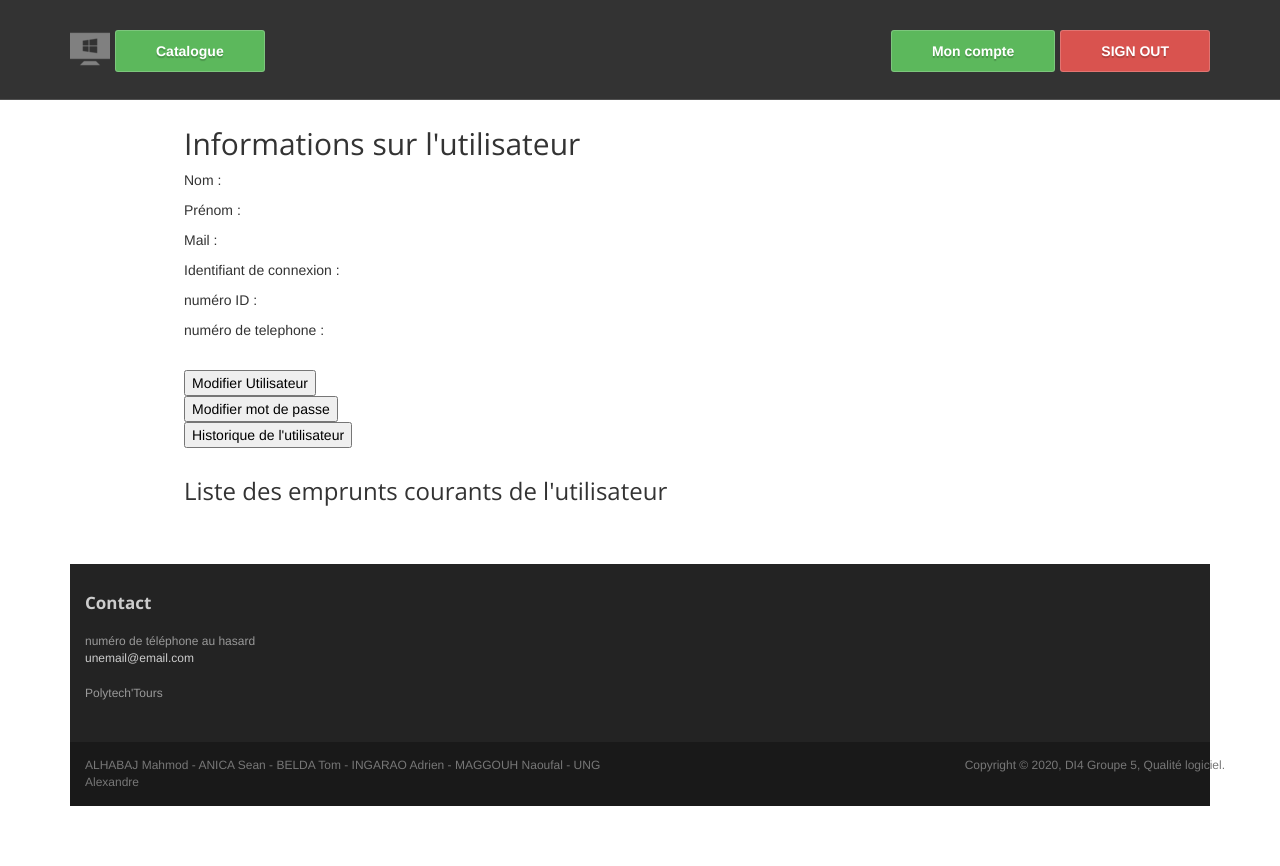
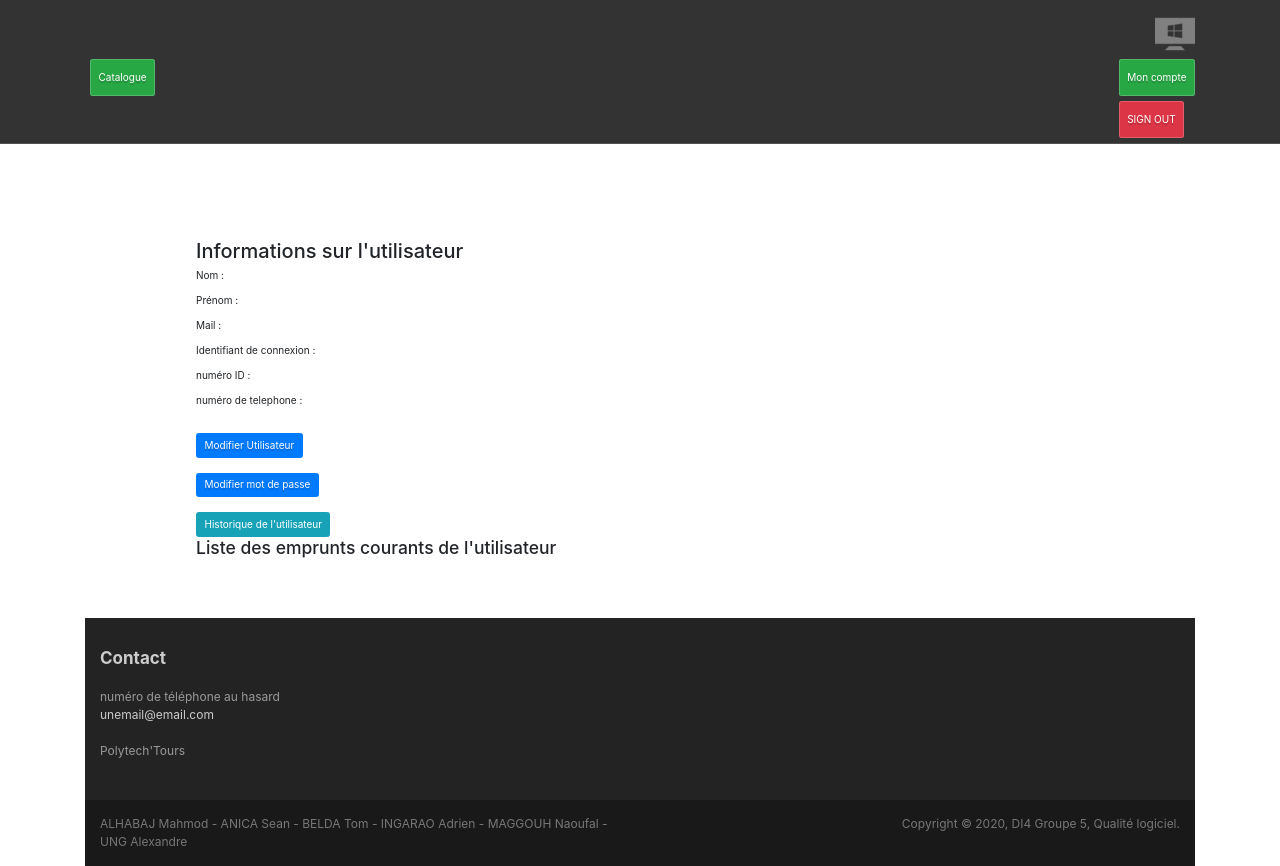
Before and after one commit to mhabaj/GestionEmpruntsMaterielInfo, a PHP site: page /code/view/detailUser.view.php in a window 1280 px wide. Before the commit the page ends 806 px from the top, so only its background shows below. Run offline with PHP 8.4, Linux system fonts and the light colour scheme; some libraries are stand-ins or nearby versions.

Commit message:
deatil user css

```diff
--- a/code/Controller/UserController.php
+++ b/code/Controller/UserController.php
@@ -3,6 +3,7 @@ require_once("Functions.php");
 require_once("ControllerDAO/BorrowDAO.php");
 require_once("ControllerDAO/UserDAO.php");
 require_once("EquipmentController.php");
+require_once("BorrowController.php");
 
 /**
  * Class UserController
--- a/code/view/detailUser.view.php
+++ b/code/view/detailUser.view.php
@@ -11,6 +11,8 @@ require_once("navbar.view.php");
 
         </p>
         <!-- /Intro-->
+    <link rel="stylesheet" href="https://maxcdn.bootstrapcdn.com/bootstrap/4.0.0/css/bootstrap.min.css" integrity="sha384-Gn5384xqQ1aoWXA+058RXPxPg6fy4IWvTNh0E263XmFcJlSAwiGgFAW/dAiS6JXm" crossorigin="anonymous">
+
     <h2>Informations sur l'utilisateur </h2>
 
     <div>
@@ -30,17 +32,17 @@ require_once("navbar.view.php");
 
         <form method="POST" enctype="multipart/form-data"
               action="ModifyUser.php?id_user_toDisplay=<?php if (isset($_GET['id_user_toDisplay'])) echo $_GET['id_user_toDisplay'] ?>">
-            <input type="submit" value="Modifier Utilisateur" name="modifyUser"/>
+            <input class="btn btn-primary" type="submit" value="Modifier Utilisateur" name="modifyUser"/>
         </form>
-
+        <br/>
         <form method="POST" enctype="multipart/form-data"
               action="ModifyUser.php?id_user_toDisplay=<?php if (isset($_GET['id_user_toDisplay'])) echo $_GET['id_user_toDisplay'] ?>">
-            <input type="submit" value="Modifier mot de passe" name="modifyPassword"/>
+            <input class="btn btn-primary" type="submit" value="Modifier mot de passe" name="modifyPassword"/>
         </form>
-
+        <br/>
         <form method="POST" enctype="multipart/form-data"
               action="HistoryUser.php?id_user_toDisplay=<?php if (isset($_GET['id_user_toDisplay'])) echo $_GET['id_user_toDisplay'] ?>">
-            <input type="submit" value="Historique de l'utilisateur" name="History"/>
+            <input class="btn btn-info" type="submit" value="Historique de l'utilisateur" name="History"/>
         </form>
 
         <h3> Liste des emprunts courants de l'utilisateur </h3>
@@ -53,21 +55,26 @@ require_once("navbar.view.php");
         {
 
         ?>
-        <p> Emprunt numero : <?php echo $borrowedItem->getIdBorrow(); ?></p>
-        <p> Reference de l'équipement emprunté : <?php echo $borrowedItem->getRefEquip(); ?> </p>
-        <p> Id du matériel physique preté : <?php echo $borrowedItem->getDeviceId(); ?>
-        <p> Date de debut de l'emprunt : <?php echo $borrowedItem->getStartDate(); ?> </p>
-        <p> Date de fin de l'emprunt : <?php echo $borrowedItem->getEndDate(); ?></p>
+
+    <div class="card" style="width: 60%;">
+        <div class="card-body">
+            <p> Emprunt numero : <?php echo $borrowedItem->getIdBorrow(); ?></p>
+            <p> Reference de l'équipement emprunté : <?php echo $borrowedItem->getRefEquip(); ?> </p>
+            <p> Id du matériel physique preté : <?php echo $borrowedItem->getDeviceId(); ?>
+            <p> Date de debut de l'emprunt : <?php echo $borrowedItem->getStartDate(); ?> </p>
+            <p> Date de fin de l'emprunt : <?php echo $borrowedItem->getEndDate(); ?></p>
+        </div>
+    </div>
+
 
         <br/>
-    </div>
 
     <?php
     if (isset($_SESSION['isAdmin_user']) && $_SESSION['isAdmin_user'] == 1) {
         ?>
         <form method="POST" enctype="multipart/form-data">
             <input type="hidden" value="<?php echo $borrowedItem->getIdBorrow() ?>" name="idBorrow"/>
-            <input type="submit" value="Cliquez pour terminer un emprunt" name="endBorrow"/>
+            <input class="btn btn-secondary" type="submit" value="Cliquez pour terminer un emprunt" name="endBorrow"/>
         </form>
         <?php
     }
--- a/code/view/head.view.php
+++ b/code/view/head.view.php
@@ -12,6 +12,7 @@
 <link rel="stylesheet" href="assets/css/bootstrap.min.css">
 <link rel="stylesheet" href="assets/css/font-awesome.min.css">
 
+
 <!-- Custom styles for our template -->
 <link rel="stylesheet" href="assets/css/bootstrap-theme.css" media="screen" >
 <link rel="stylesheet" href="assets/css/main.css">
```
